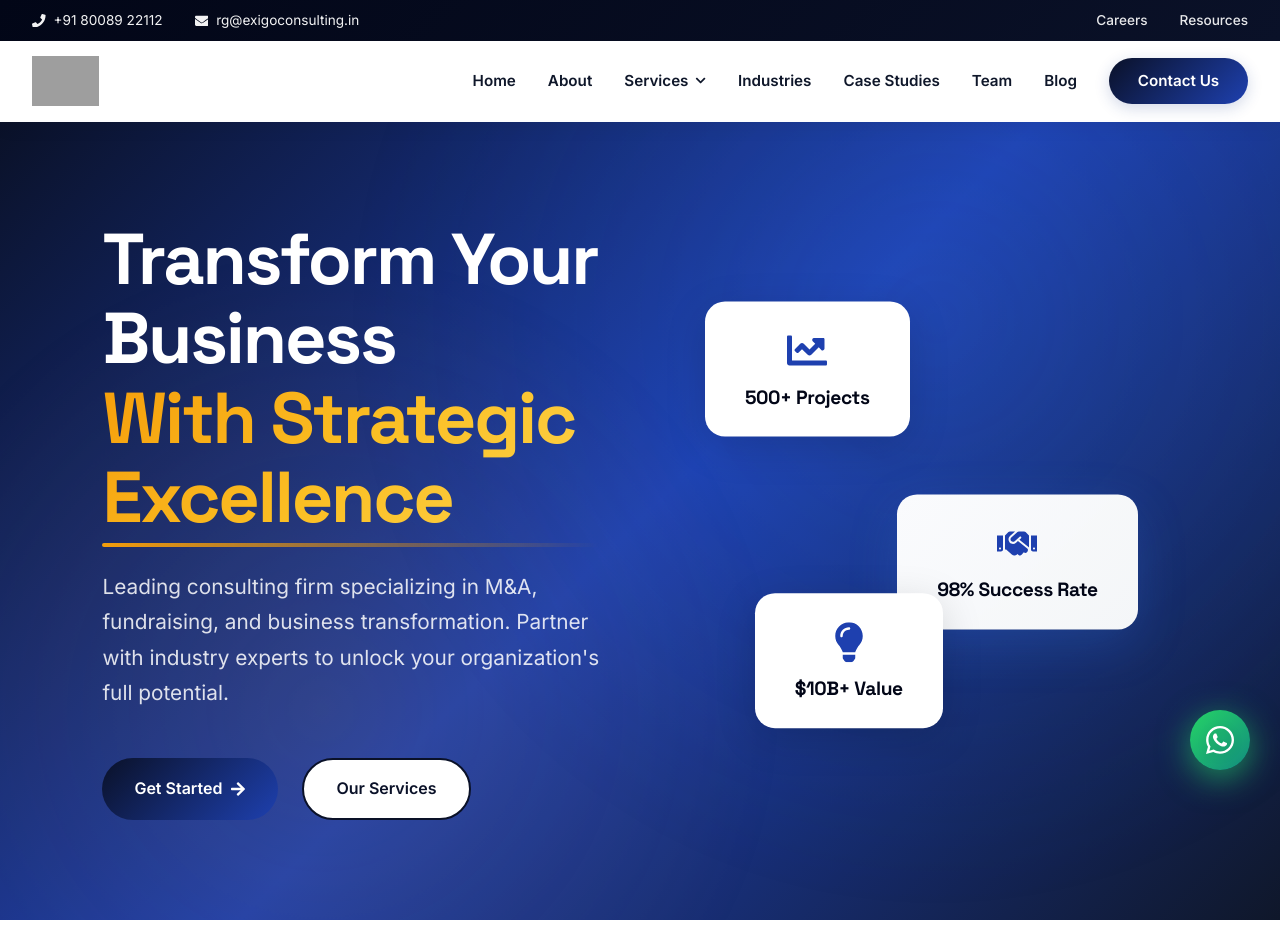
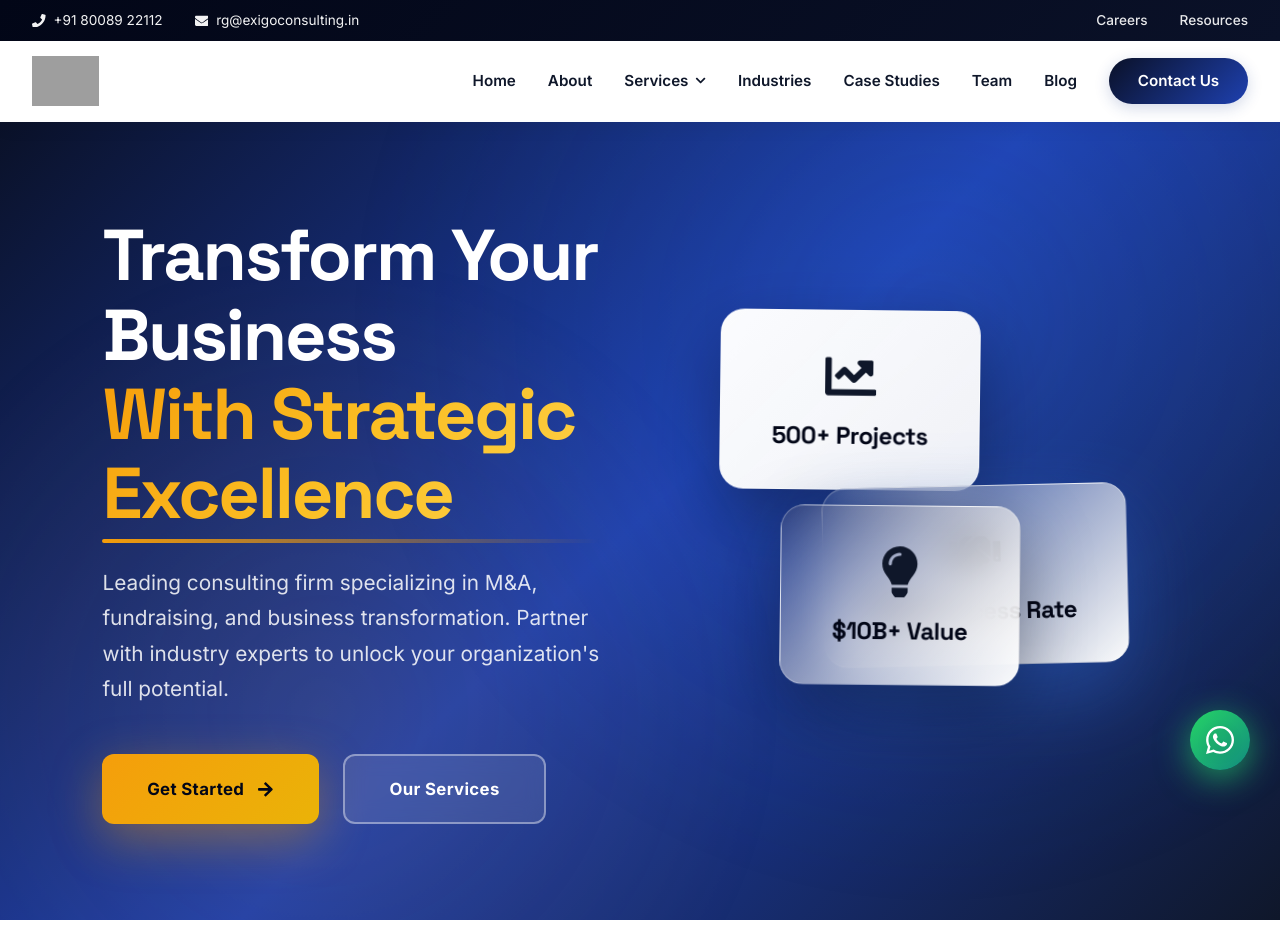
Before and after one commit to octaleadsprivatelimited-cloud/ex, a React (Create React App) app in the folder frontend/: page / in a window 1280 px wide. Shown: the top 952 px of the page. Built offline with nearby package versions, Linux system fonts and the light colour scheme; grey boxes are pictures that could not be loaded.

Commit message:
Premium design upgrade: Dark hero, enhanced buttons, luxury animations

```diff
--- a/frontend/src/pages/Home.css
+++ b/frontend/src/pages/Home.css
@@ -121,37 +121,61 @@
 }
 
 .btn {
-  padding: 1rem 2rem;
-  border-radius: 50px;
-  font-weight: 600;
-  font-size: 1rem;
+  padding: 1.2rem 2.8rem;
+  border-radius: 12px;
+  font-weight: 700;
+  font-size: 1.05rem;
   display: inline-flex;
   align-items: center;
-  gap: 0.5rem;
-  transition: all 0.3s ease;
+  gap: 0.8rem;
+  transition: all 0.4s cubic-bezier(0.4, 0, 0.2, 1);
   text-align: center;
   border: none;
+  position: relative;
+  overflow: hidden;
+  letter-spacing: 0.02em;
+}
+
+.btn::before {
+  content: '';
+  position: absolute;
+  top: 50%;
+  left: 50%;
+  width: 0;
+  height: 0;
+  border-radius: 50%;
+  background: rgba(255, 255, 255, 0.2);
+  transform: translate(-50%, -50%);
+  transition: width 0.6s, height 0.6s;
+}
+
+.btn:hover::before {
+  width: 400px;
+  height: 400px;
 }
 
 .btn-primary {
-  background: linear-gradient(135deg, var(--primary-blue), var(--secondary-blue));
-  color: white;
+  background: linear-gradient(135deg, #f59e0b 0%, #eab308 100%);
+  color: var(--navy);
+  box-shadow: 0 15px 50px rgba(245, 158, 11, 0.4);
 }
 
 .btn-primary:hover {
-  transform: translateY(-3px);
-  box-shadow: 0 10px 30px rgba(30, 58, 138, 0.3);
+  transform: translateY(-5px);
+  box-shadow: 0 25px 70px rgba(245, 158, 11, 0.6);
 }
 
 .btn-secondary {
-  background: white;
-  color: var(--primary-blue);
-  border: 2px solid var(--primary-blue);
+  background: rgba(255, 255, 255, 0.1);
+  color: white;
+  border: 2px solid rgba(255, 255, 255, 0.4);
+  backdrop-filter: blur(10px);
 }
 
 .btn-secondary:hover {
-  background: var(--primary-blue);
-  color: white;
+  background: rgba(255, 255, 255, 0.2);
+  border-color: rgba(255, 255, 255, 0.6);
+  transform: translateY(-5px);
 }
 
 .btn-outline {
@@ -186,57 +210,69 @@
 
 .hero-card {
   position: absolute;
-  background: white;
-  padding: 1.8rem 2.5rem;
-  border-radius: 20px;
-  box-shadow: 0 10px 40px rgba(0, 0, 0, 0.15);
+  background: rgba(255, 255, 255, 0.95);
+  backdrop-filter: blur(20px);
+  padding: 2.5rem 3.2rem;
+  border-radius: 24px;
+  box-shadow: 0 25px 70px rgba(0, 0, 0, 0.35);
   display: flex;
   flex-direction: column;
   align-items: center;
-  gap: 1rem;
-  animation: float 3s ease-in-out infinite;
-  z-index: 10;
-  min-width: 180px;
+  gap: 1.3rem;
+  animation: float-premium 6s ease-in-out infinite;
+  z-index: 15;
+  min-width: 240px;
+  border: 1px solid rgba(255, 255, 255, 0.3);
 }
 
 .hero-card h3 {
-  font-size: 1.2rem;
+  font-size: 1.5rem;
   color: var(--navy);
-  font-weight: 700;
+  font-weight: 800;
   white-space: nowrap;
+  font-family: 'Space Grotesk', sans-serif;
+  letter-spacing: -0.02em;
 }
 
 .card-icon {
-  font-size: 2.5rem;
-  color: var(--secondary-blue);
+  font-size: 3.2rem;
+  background: linear-gradient(135deg, #3b82f6, #1e40af);
+  -webkit-background-clip: text;
+  -webkit-text-fill-color: transparent;
+  background-clip: text;
 }
 
 .card-1 {
-  top: 8%;
-  left: 5%;
+  top: 10%;
+  left: 8%;
   animation-delay: 0s;
+  background: linear-gradient(135deg, rgba(255, 255, 255, 0.98), rgba(251, 251, 251, 0.95));
 }
 
 .card-2 {
   top: 45%;
-  right: 8%;
-  animation-delay: 0.5s;
-  background: linear-gradient(135deg, rgba(255, 255, 255, 0.98), rgba(249, 250, 251, 0.98));
-  box-shadow: 0 15px 50px rgba(59, 130, 246, 0.2);
+  right: 10%;
+  animation-delay: 2s;
+  background: linear-gradient(135deg, rgba(59, 130, 246, 0.08), rgba(255, 255, 255, 0.98));
+  box-shadow: 0 30px 80px rgba(59, 130, 246, 0.3);
 }
 
 .card-3 {
-  bottom: 8%;
-  left: 15%;
-  animation-delay: 1s;
+  bottom: 12%;
+  left: 20%;
+  animation-delay: 4s;
+  background: linear-gradient(135deg, rgba(245, 158, 11, 0.08), rgba(255, 255, 255, 0.98));
 }
 
-@keyframes float {
+@keyframes float-premium {
   0%, 100% {
-    transform: translateY(0);
+    transform: translateY(0) rotate(0deg);
   }
-  50% {
-    transform: translateY(-20px);
+  33% {
+    transform: translateY(-30px) rotate(2deg);
+  }
+  66% {
+    transform: translateY(-15px) rotate(-2deg);
   }
 }
 
```
